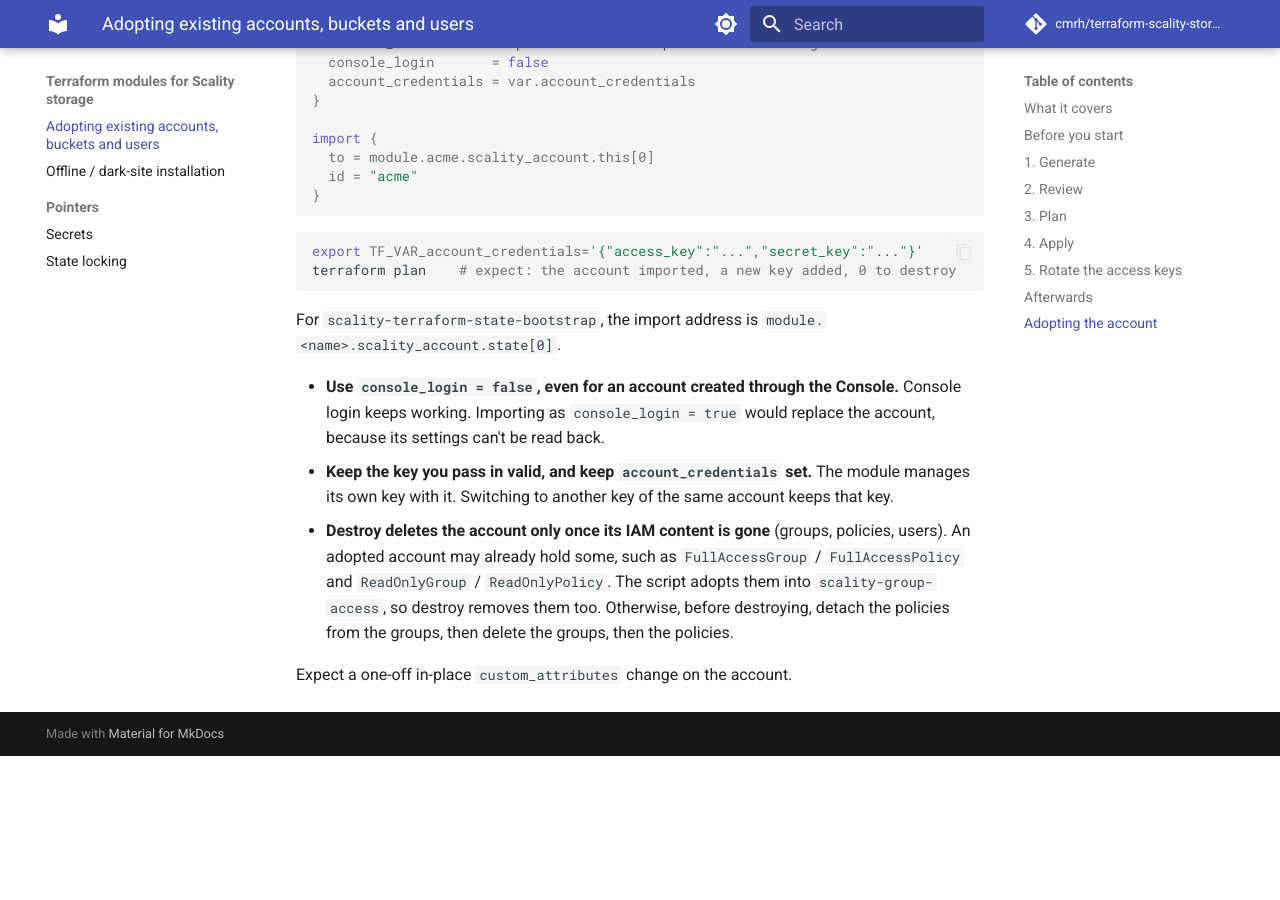
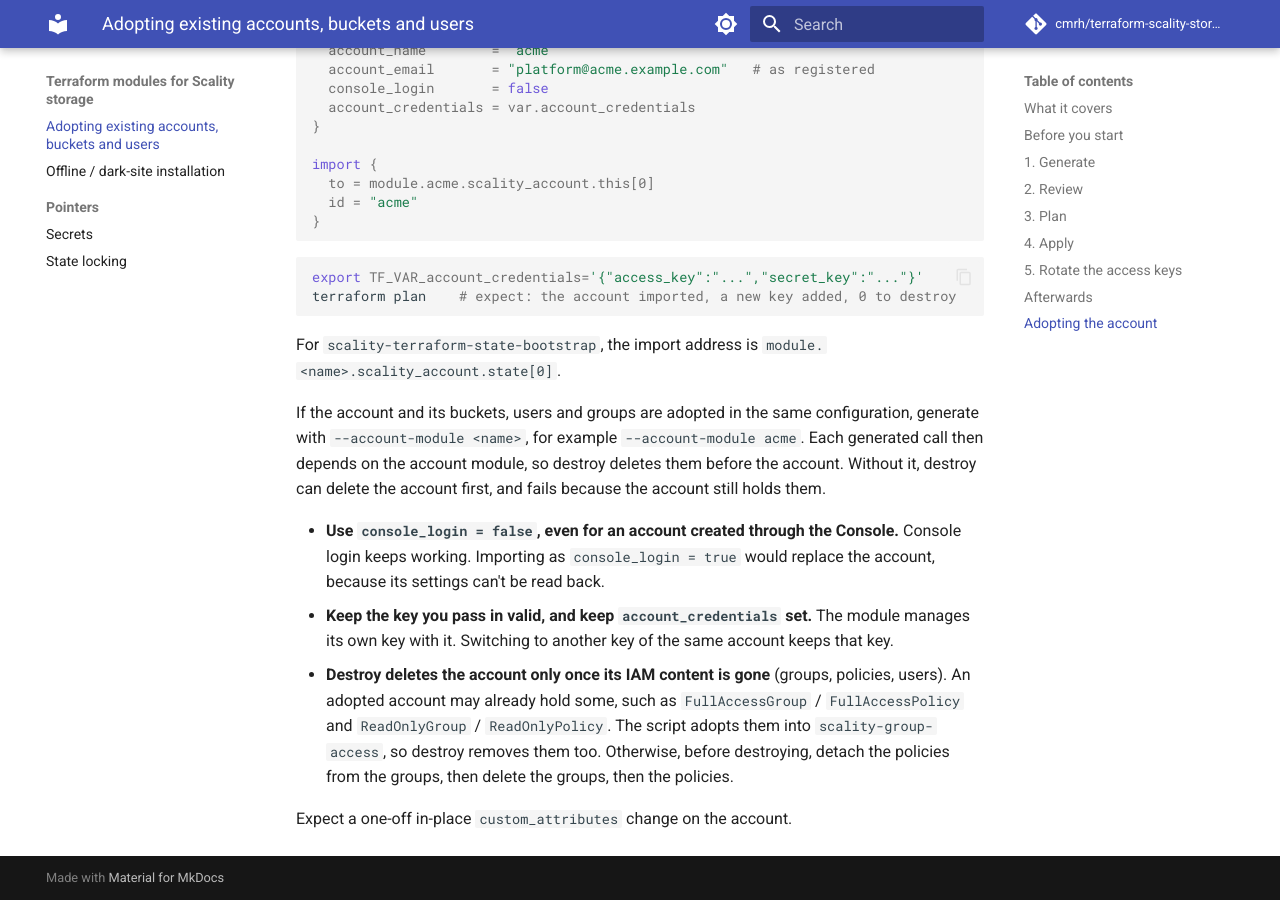
Before and after one commit to cmrh/terraform-scality-storage, an MkDocs documentation site: the page built from docs/adoption.md, in a window 1280 px wide and 900 px high, scrolled down 3984 px. Built offline with MkDocs 1.6.1 and Material for MkDocs 9.7.7, drawn with Linux system fonts in a browser that asks for light colours; comment, search, counter and statistics services are not loaded; before the commit the page ends 4740 px from its top, so only the background shows below that; some of the changed text lies outside the part shown.

Commit message:
fix: order adopted account deletion after its contents (#80) (#90)

```diff
--- a/docs/adoption.md
+++ b/docs/adoption.md
@@ -53,8 +53,10 @@ on stderr. `adopt.tf` holds no credentials: the module calls take
 Options: `--out FILE`, `--iam-endpoint URL` (when IAM isn't on the S3
 endpoint), `--module-source` and `--module-version` (to point at a `git::` or
 local copy instead of the registry; pass `--module-version ""` with a local
-path, which takes no version). Set `SCALITY_INSECURE_SKIP_VERIFY=true`
-for a self-signed endpoint.
+path, which takes no version), and `--account-module NAME` (when the account
+is adopted in the same configuration; see
+[Adopting the account](#adopting-the-account)). Set
+`SCALITY_INSECURE_SKIP_VERIFY=true` for a self-signed endpoint.
 
 ## 2. Review
 
@@ -189,6 +191,12 @@ terraform plan    # expect: the account imported, a new key added, 0 to destroy
 For `scality-terraform-state-bootstrap`, the import address is
 `module.<name>.scality_account.state[0]`.
 
+If the account and its buckets, users and groups are adopted in the same
+configuration, generate with `--account-module <name>`, for example
+`--account-module acme`. Each generated call then depends on the account
+module, so destroy deletes them before the account. Without it, destroy can
+delete the account first, and fails because the account still holds them.
+
 - **Use `console_login = false`, even for an account created through the
   Console.** Console login keeps working. Importing as `console_login = true`
   would replace the account, because its settings can't be read back.
```
Also changed, not shown: CHANGELOG.md (+8 -0 lines), 3 other files.
